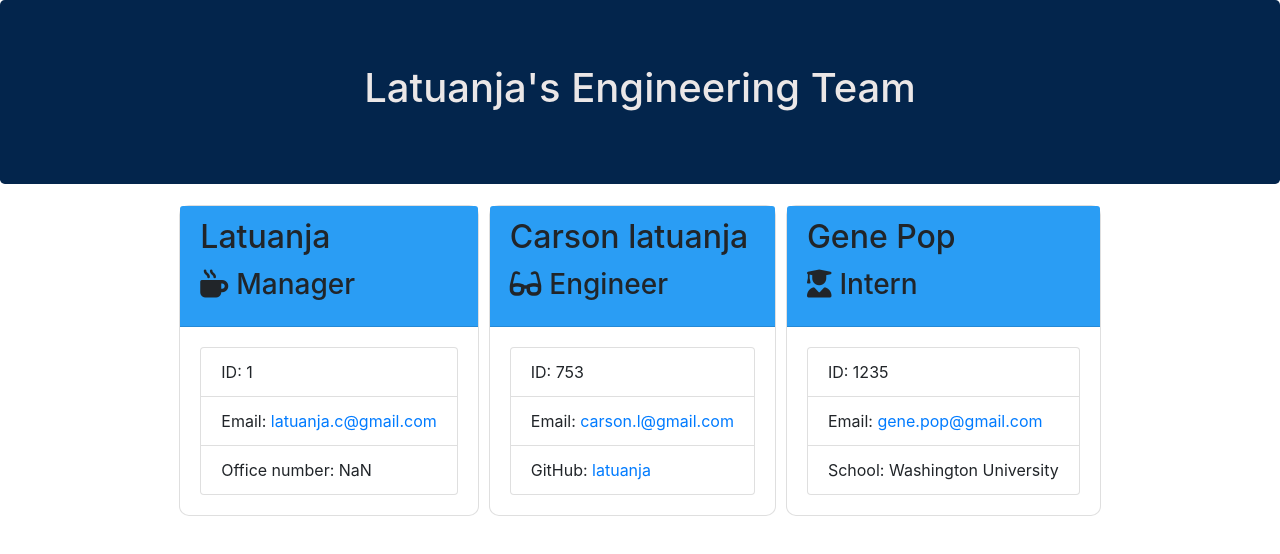
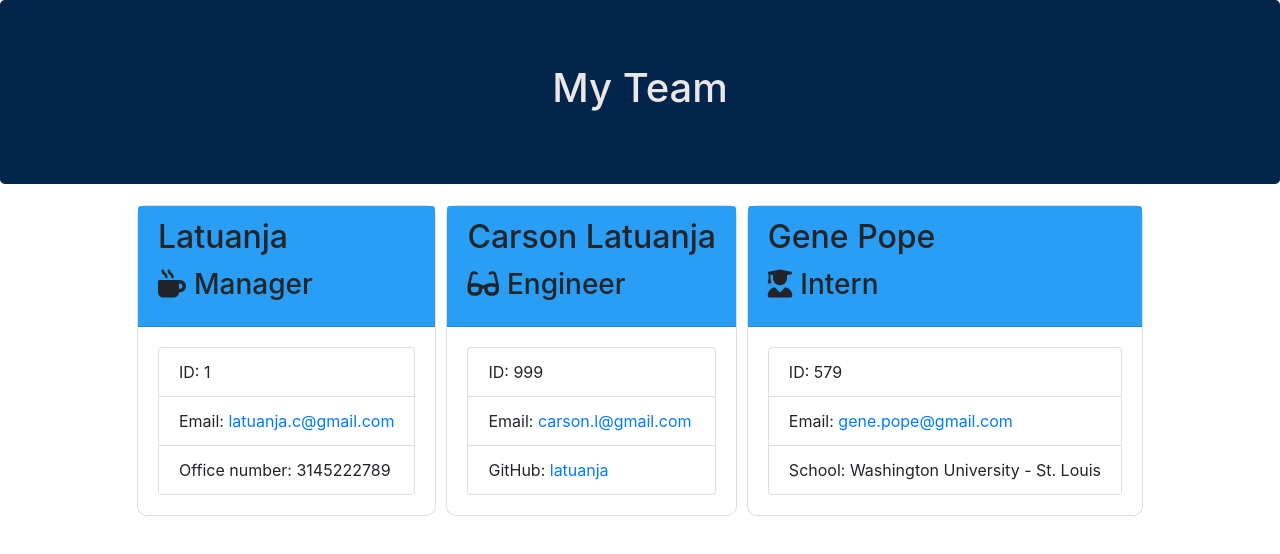
Before and after one commit to latuanja/Employee_Template_Generator, a website: page output/team.html in a window 1280 px wide. Drawn offline with nearby package versions, Linux system fonts and the light colour scheme.

```diff
--- a/output/team.html
+++ b/output/team.html
@@ -5,7 +5,7 @@
     <meta charset="UTF-8" />
     <meta name="viewport" content="width=device-width, initial-scale=1.0" />
     <meta http-equiv="X-UA-Compatible" content="ie=edge" />
-    <title>Latuanja's Engineering Team</title>
+    <title>My Team</title>
     <link rel="stylesheet" href="https://stackpath.bootstrapcdn.com/bootstrap/4.3.1/css/bootstrap.min.css"
         integrity="sha384-ggOyR0iXCbMQv3Xipma34MD+dH/1fQ784/j6cY/iJTQUOhcWr7x9JvoRxT2MZw1T" crossorigin="anonymous">
     <link rel="stylesheet" href="style.css">
@@ -16,7 +16,7 @@
     <div class="container-fluid">
         <div class="row">
             <div class="col-12 jumbotron mb-3 team-heading">
-                <h1 class="text-center">Latuanja's Engineering Team</h1>
+                <h1 class="text-center">My Team</h1>
             </div>
         </div>
     </div>
@@ -32,18 +32,18 @@
         <ul class="list-group">
             <li class="list-group-item">ID: 1</li>
             <li class="list-group-item">Email: <a href="mailto:latuanja.c@gmail.com">latuanja.c@gmail.com</a></li>
-            <li class="list-group-item">Office number: NaN</li>
+            <li class="list-group-item">Office number: 3145222789</li>
         </ul>
     </div>
 </div>
 <div class="card employee-card">
     <div class="card-header">
-        <h2 class="card-title">Carson latuanja</h2>
+        <h2 class="card-title">Carson Latuanja</h2>
         <h3 class="card-title"><i class="fas fa-glasses mr-2"></i>Engineer</h3>
     </div>
     <div class="card-body">
         <ul class="list-group">
-            <li class="list-group-item">ID: 753</li>
+            <li class="list-group-item">ID: 999</li>
             <li class="list-group-item">Email: <a href="mailto:carson.l@gmail.com">carson.l@gmail.com</a></li>
             <li class="list-group-item">GitHub: <a href="https://github.com/latuanja" target="_blank" rel="noopener noreferrer">latuanja</a></li>
         </ul>
@@ -51,14 +51,14 @@
 </div>
 <div class="card employee-card">
     <div class="card-header">
-        <h2 class="card-title">Gene Pop</h2>
+        <h2 class="card-title">Gene Pope</h2>
         <h3 class="card-title"><i class="fas fa-user-graduate mr-2"></i>Intern</h3>
     </div>
     <div class="card-body">
         <ul class="list-group">
-            <li class="list-group-item">ID: 1235</li>
-            <li class="list-group-item">Email: <a href="mailto:gene.pop@gmail.com">gene.pop@gmail.com</a></li>
-            <li class="list-group-item">School: Washington University</li>
+            <li class="list-group-item">ID: 579</li>
+            <li class="list-group-item">Email: <a href="mailto:gene.pope@gmail.com">gene.pope@gmail.com</a></li>
+            <li class="list-group-item">School: Washington University - St. Louis</li>
         </ul>
     </div>
 </div>
```
Also changed, not shown: Assets/Demo.png (added), README.md, 2 other files.
